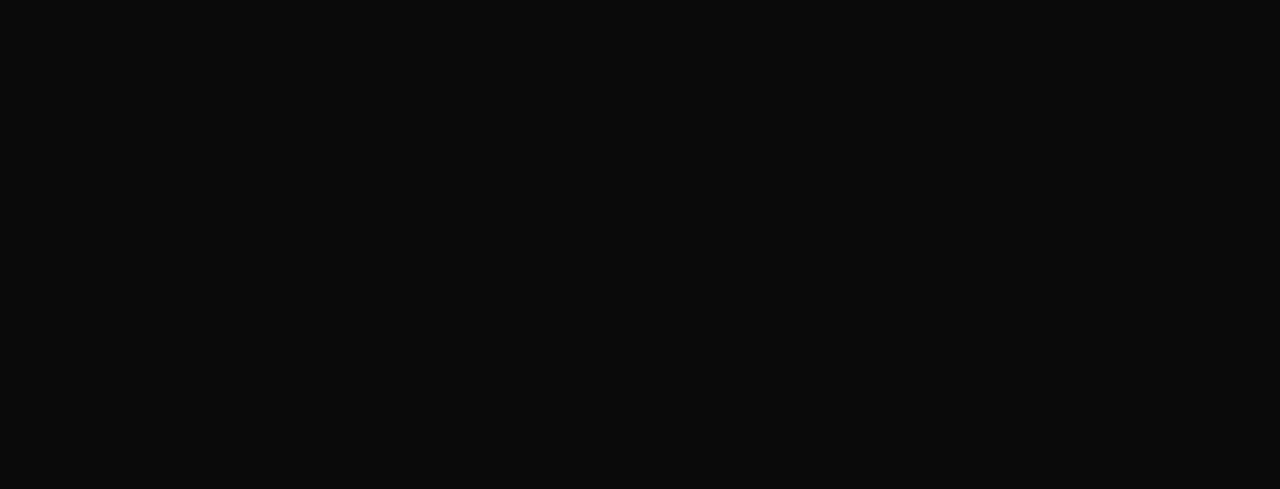
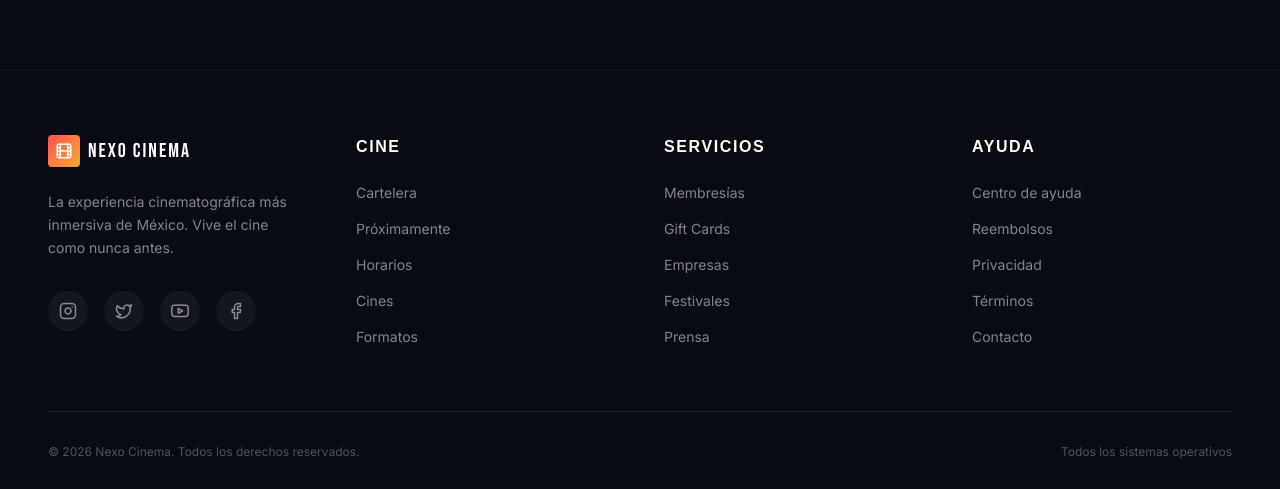
Before and after one commit to JavierHdzFlores/Nexo_cinema, a Next.js app in the folder frontend/: page / in a window 1280 px wide. Shown: the part 1940-2429 px from the top of the page. Before the commit the page ends 1930 px from the top, so only its background shows below. Built offline with nearby package versions, Linux system fonts and the light colour scheme.

Commit message:
Agregamos footer para agregar los servicios

```diff
--- /dev/null
+++ b/frontend/src/app/components/Footer.tsx
@@ -0,0 +1,145 @@
+import { Film } from "lucide-react";
+
+// SVGs nativos para no depender de si la librería quita los logos de marcas
+const SocialIcons = [
+  {
+    name: "Instagram",
+    svg: (
+      <svg xmlns="http://www.w3.org/2000/svg" width="18" height="18" viewBox="0 0 24 24" fill="none" stroke="currentColor" strokeWidth="2" strokeLinecap="round" strokeLinejoin="round">
+        <rect x="2" y="2" width="20" height="20" rx="5" ry="5"></rect>
+        <path d="M16 11.37A4 4 0 1 1 12.63 8 4 4 0 0 1 16 11.37z"></path>
+        <line x1="17.5" y1="6.5" x2="17.51" y2="6.5"></line>
+      </svg>
+    )
+  },
+  {
+    name: "Twitter",
+    svg: (
+      <svg xmlns="http://www.w3.org/2000/svg" width="18" height="18" viewBox="0 0 24 24" fill="none" stroke="currentColor" strokeWidth="2" strokeLinecap="round" strokeLinejoin="round">
+        <path d="M22 4s-.7 2.1-2 3.4c1.6 10-9.4 17.3-18 11.6 2.2.1 4.4-.6 6-2C3 15.5.5 9.6 3 5c2.2 2.6 5.6 4.1 9 4-.9-4.2 4-6.6 7-3.8 1.1 0 3-1.2 3-1.2z"></path>
+      </svg>
+    )
+  },
+  {
+    name: "Youtube",
+    svg: (
+      <svg xmlns="http://www.w3.org/2000/svg" width="18" height="18" viewBox="0 0 24 24" fill="none" stroke="currentColor" strokeWidth="2" strokeLinecap="round" strokeLinejoin="round">
+        <path d="M22.54 6.42a2.78 2.78 0 0 0-1.94-2C18.88 4 12 4 12 4s-6.88 0-8.6.46a2.78 2.78 0 0 0-1.94 2A29 29 0 0 0 1 11.75a29 29 0 0 0 .46 5.33A2.78 2.78 0 0 0 3.4 19c1.72.46 8.6.46 8.6.46s6.88 0 8.6-.46a2.78 2.78 0 0 0 1.94-2 29 29 0 0 0 .46-5.25 29 29 0 0 0-.46-5.33z"></path>
+        <polygon points="9.75 15.02 15.5 11.75 9.75 8.48 9.75 15.02"></polygon>
+      </svg>
+    )
+  },
+  {
+    name: "Facebook",
+    svg: (
+      <svg xmlns="http://www.w3.org/2000/svg" width="18" height="18" viewBox="0 0 24 24" fill="none" stroke="currentColor" strokeWidth="2" strokeLinecap="round" strokeLinejoin="round">
+        <path d="M18 2h-3a5 5 0 0 0-5 5v3H7v4h3v8h4v-8h3.81l.39-4h-4.2V7a1 1 0 0 1 1-1h3z"></path>
+      </svg>
+    )
+  }
+];
+
+export function Footer() {
+  return (
+    <footer className="w-full border-t border-white/5 mt-20 pt-16 pb-8">
+      <div className="max-w-[1400px] mx-auto px-6 md:px-12">
+        <div className="grid grid-cols-1 md:grid-cols-4 gap-12 mb-16">
+
+          {/* Columna 1: Marca y Redes */}
+          <div className="col-span-1">
+            <div className="flex items-center gap-2 mb-6">
+              <div className="w-8 h-8 rounded bg-gradient-to-br from-[#ff4e50] to-[#f9a825] flex items-center justify-center">
+                <Film size={18} className="text-white" />
+              </div>
+              <span
+                className="text-xl text-white tracking-widest"
+                style={{ fontFamily: "'Bebas Neue', cursive", letterSpacing: "0.1em" }}
+              >
+                NEXO CINEMA
+              </span>
+            </div>
+            <p
+              className="text-white/50 text-sm mb-8 leading-relaxed"
+              style={{ fontFamily: "'Inter', sans-serif" }}
+            >
+              La experiencia cinematográfica más inmersiva de México. Vive el cine como nunca antes.
+            </p>
+            <div className="flex gap-4">
+              {SocialIcons.map((social) => (
+                <a
+                  key={social.name}
+                  href="#"
+                  aria-label={social.name}
+                  className="w-10 h-10 rounded-full bg-white/5 flex items-center justify-center text-white/50 hover:bg-[#f9a825] hover:text-black transition-all duration-300"
+                >
+                  {social.svg}
+                </a>
+              ))}
+            </div>
+          </div>
+
+          {/* Columna 2: Cine */}
+          <div>
+            <h4
+              className="text-white font-bold mb-6 uppercase"
+              style={{ fontFamily: "'Barlow Condensed', sans-serif", letterSpacing: "0.1em" }}
+            >
+              Cine
+            </h4>
+            <ul className="space-y-4 text-sm text-white/50" style={{ fontFamily: "'Inter', sans-serif" }}>
+              {['Cartelera', 'Próximamente', 'Horarios', 'Cines', 'Formatos'].map((item) => (
+                <li key={item}>
+                  <a href="#" className="hover:text-white transition-colors">{item}</a>
+                </li>
+              ))}
+            </ul>
+          </div>
+
+          {/* Columna 3: Servicios */}
+          <div>
+            <h4
+              className="text-white font-bold mb-6 uppercase"
+              style={{ fontFamily: "'Barlow Condensed', sans-serif", letterSpacing: "0.1em" }}
+            >
+              Servicios
+            </h4>
+            <ul className="space-y-4 text-sm text-white/50" style={{ fontFamily: "'Inter', sans-serif" }}>
+              {['Membresías', 'Gift Cards', 'Empresas', 'Festivales', 'Prensa'].map((item) => (
+                <li key={item}>
+                  <a href="#" className="hover:text-white transition-colors">{item}</a>
+                </li>
+              ))}
+            </ul>
+          </div>
+
+          {/* Columna 4: Ayuda */}
+          <div>
+            <h4
+              className="text-white font-bold mb-6 uppercase"
+              style={{ fontFamily: "'Barlow Condensed', sans-serif", letterSpacing: "0.1em" }}
+            >
+              Ayuda
+            </h4>
+            <ul className="space-y-4 text-sm text-white/50" style={{ fontFamily: "'Inter', sans-serif" }}>
+              {['Centro de ayuda', 'Reembolsos', 'Privacidad', 'Términos', 'Contacto'].map((item) => (
+                <li key={item}>
+                  <a href="#" className="hover:text-white transition-colors">{item}</a>
+                </li>
+              ))}
+            </ul>
+          </div>
+
+        </div>
+
+        {/* Barra inferior (Copyright) */}
+        <div
+          className="border-t border-white/10 pt-8 flex flex-col md:flex-row justify-between items-center gap-4 text-xs text-white/30"
+          style={{ fontFamily: "'Inter', sans-serif" }}
+        >
+          <p>© 2026 Nexo Cinema. Todos los derechos reservados.</p>
+          <p>Todos los sistemas operativos</p>
+        </div>
+      </div>
+    </footer>
+  );
+}
--- a/frontend/src/app/page.tsx
+++ b/frontend/src/app/page.tsx
@@ -1,6 +1,7 @@
 import { Navbar } from "./components/Navbar";
 import { HeroCarousel } from "./components/HeroCarousel";
-import { MovieGrid } from "./components/MovieGrid";
+import { MovieGrid } from "./components/MovieGrid"; // Importamos la cartelera
+import { Footer } from "./components/Footer"; // 1. Importamos el Footer
 
 export default function Home() {
   return (
@@ -14,7 +15,8 @@
       {/* 3. Nuestra sección de Cartelera y Horarios */}
       <MovieGrid />
 
-      {/* Aquí iremos agregando las siguientes secciones (Cartelera, Ofertas, Footer, etc.) */}
+    {/* 2. Lo colocamos hasta abajo */}
+      <Footer />
     </main>
   );
 }
```
